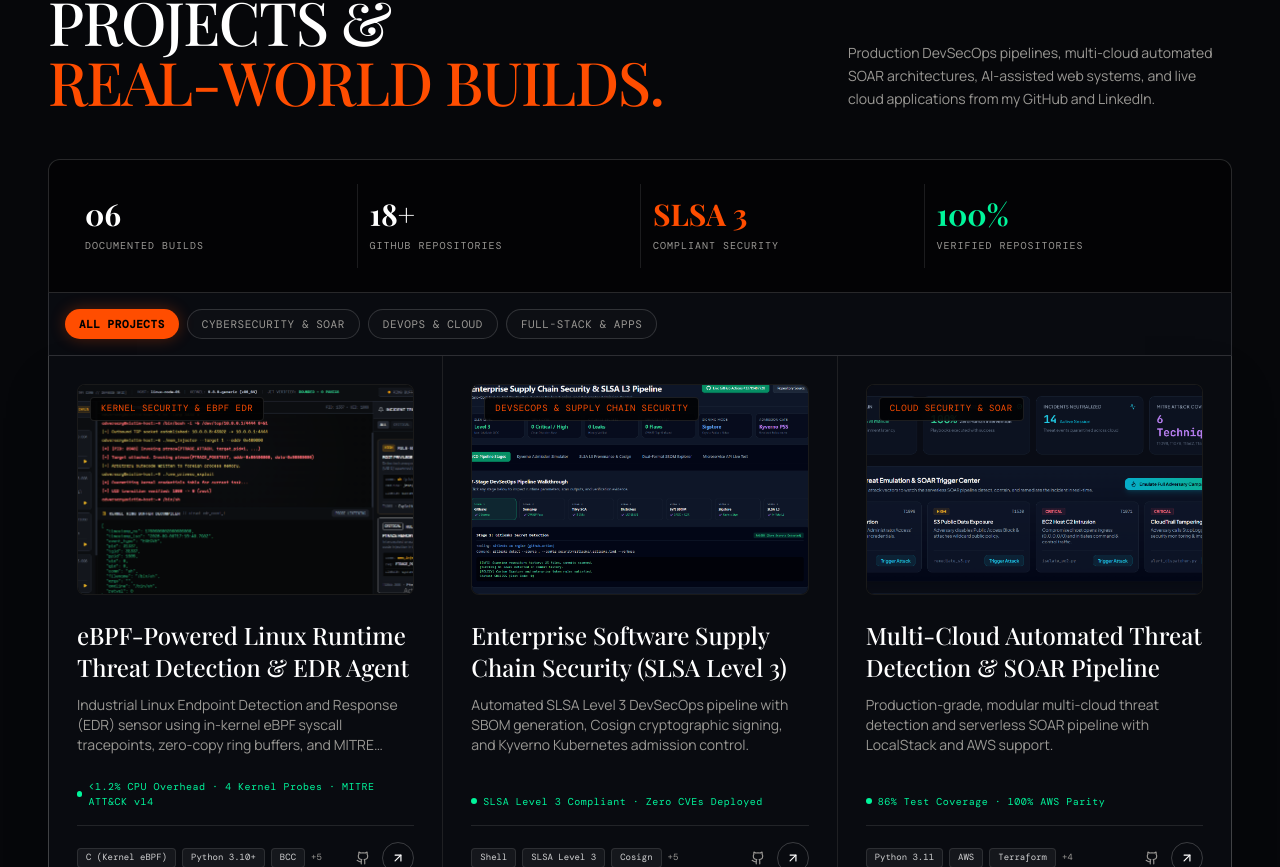
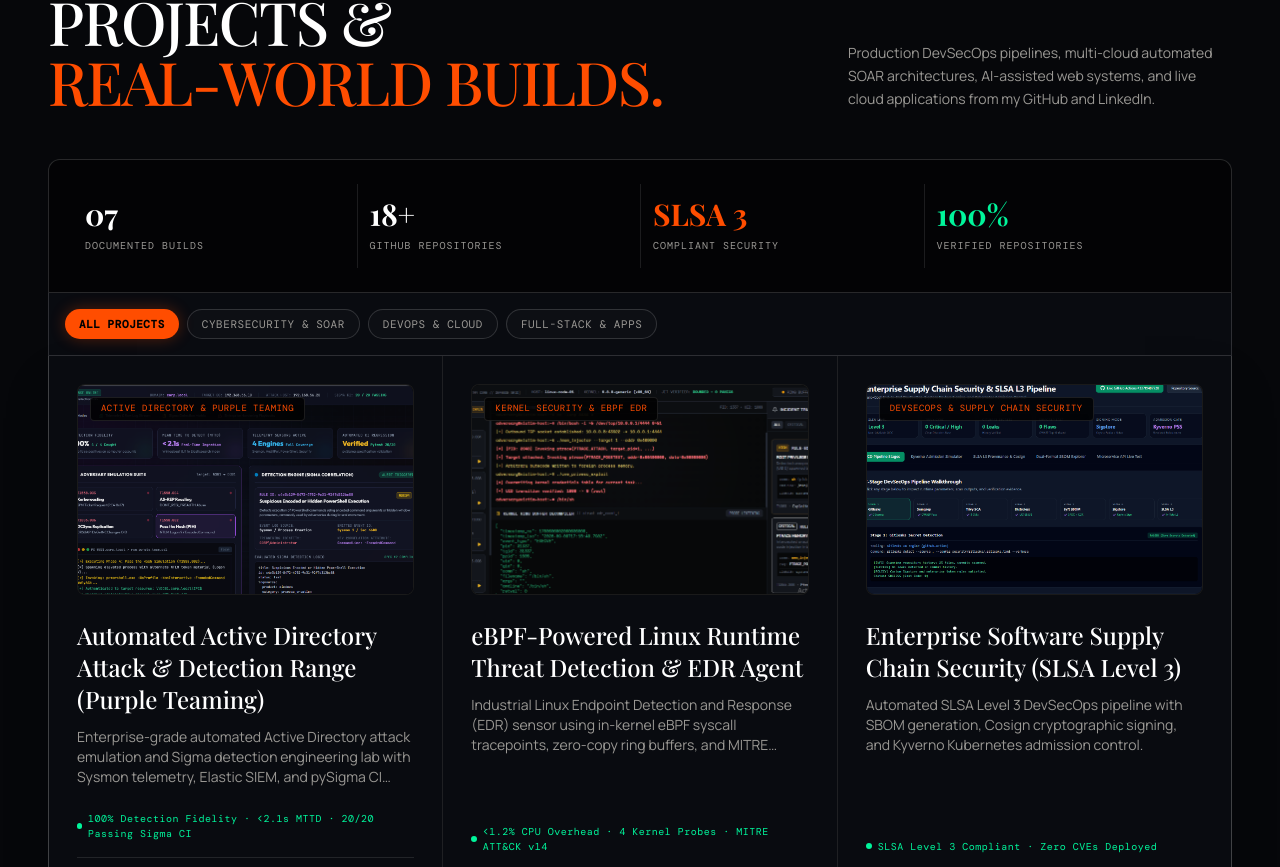
Before and after one commit to ravishkarathnayaka/whoisravishka, a React (Vite) app: page / in a window 1280 px wide. Shown: the part 5033-5900 px from the top of the page. Built offline with nearby package versions, Linux system fonts and the light colour scheme; a web font is replaced by a local one.

Commit message:
feat: add Automated Active Directory Attack & Detection Range (Purple Teaming) with authentic screenshot

```diff
--- a/src/components/AiTerminalAssistant.tsx
+++ b/src/components/AiTerminalAssistant.tsx
@@ -76,7 +76,7 @@ export const AiTerminalAssistant: React.FC = () => {
         reply = "Ravishka specializes in:\n• DevOps & Cloud: Docker, Kubernetes, CI/CD, GitHub Actions, Terraform, Microsoft Azure, AWS\n• Cybersecurity: Incident Triage, Network Protocol Analysis, Port Scanning, Linux Hardening, Wireshark, Snort\n• MLOps & AI: Python, FastAPI, PyTorch, LangChain, Ollama local model inference\n• Full-Stack: React, TypeScript, PostgreSQL, Next.js";
         links = [{ label: 'Open Constellation Graph', href: '#constellation' }];
       } else if (lower.includes('project') || lower.startsWith('/projects')) {
-        reply = "Key documented builds include:\n1. eBPF Linux Runtime Threat Detection & EDR Agent (<1.2% CPU)\n2. Enterprise Software Supply Chain Security (SLSA Level 3)\n3. Multi-Cloud Automated Threat Detection & SOAR Pipeline\n4. TrialReady LK AI-Assisted Driving Academy Management\n5. UniFlow Student Productivity Hub (Azure)\n6. Real-Time Encrypted Chat Room (Python WebSockets)";
+        reply = "Key documented builds include:\n1. Automated Active Directory Attack & Detection Range (Purple Teaming)\n2. eBPF Linux Runtime Threat Detection & EDR Agent (<1.2% CPU)\n3. Enterprise Software Supply Chain Security (SLSA Level 3)\n4. Multi-Cloud Automated Threat Detection & SOAR Pipeline\n5. TrialReady LK AI-Assisted Driving Academy Management\n6. UniFlow Student Productivity Hub (Azure)\n7. Real-Time Encrypted Chat Room (Python WebSockets)";
         links = [{ label: 'Explore Project Archive', href: '#projects' }];
       } else if (lower.includes('experience') || lower.includes('work') || lower.includes('metadew') || lower.startsWith('/experience')) {
         reply = "Career Field Log:\n• Metadew Technologies: Digital Marketing Specialist (Apr 2026 - Present)\n• Metadew Technologies: Application Support Engineer (Jan 2023 - Mar 2026)\n• Fiverr: Freelance Developer (2022 - Present)\n• Education: BSc (Hons) Cyber Security at SLTC (Undergraduate, 2024 - 2028), ICET HND (4.0 GPA), SLIM Diploma.";
--- a/src/components/ProjectsArchive.tsx
+++ b/src/components/ProjectsArchive.tsx
@@ -42,7 +42,7 @@ export const ProjectsArchive: React.FC = () => {
         {/* Project Command Strip */}
         <div className="grid grid-cols-2 md:grid-cols-4 border border-white/15 bg-black/50 p-6 rounded-t-xl divide-y md:divide-y-0 md:divide-x divide-white/10 font-mono">
           <div className="p-3">
-            <strong className="text-3xl text-white font-serif block">06</strong>
+            <strong className="text-3xl text-white font-serif block">07</strong>
             <span className="text-[10px] text-[#9a9894] uppercase tracking-widest">Documented Builds</span>
           </div>
           <div className="p-3">
--- a/src/data/portfolioData.ts
+++ b/src/data/portfolioData.ts
@@ -253,6 +253,25 @@ export const portfolioData = {
   ] as SkillNode[],
 
   projects: [
+    {
+      id: "ad-purple-team-range",
+      title: "Automated Active Directory Attack & Detection Range (Purple Teaming)",
+      category: "cybersecurity",
+      categoryLabel: "Active Directory & Purple Teaming",
+      description: "Enterprise-grade automated Active Directory attack emulation and Sigma detection engineering lab with Sysmon telemetry, Elastic SIEM, and pySigma CI verification.",
+      longDescription: "An enterprise-grade, zero-cost automated purple teaming range and detection engineering lab. Deploys an isolated Active Directory forest (Windows Server 2019 DC01 & Windows 10 WS01) via Vagrant/VirtualBox, executes simulated credential access attacks (Kerberoasting, AS-REP Roasting, DCSync, Pass-the-Hash), collects telemetry with tuned Sysmon and Windows Advanced Audit policies forwarding to an Elastic SIEM stack (Elasticsearch/Kibana), and validates high-fidelity Sigma v2 detection rules via automated pySigma CI regression tests.",
+      image: "/assets/projects/ad-purple-team-real.png",
+      tags: ["Active Directory", "Sigma Rules", "Purple Teaming", "Sysmon", "Elasticsearch", "PowerShell", "Vagrant", "MITRE ATT&CK", "Docker"],
+      metrics: "100% Detection Fidelity · <2.1s MTTD · 20/20 Passing Sigma CI",
+      github: "https://github.com/ravishkarathnayaka/Automated-Active-Directory-Attack-Detection-Range-Purple-Teaming-",
+      live: "https://automated-active-directory-attack-d.vercel.app",
+      highlights: [
+        "Automated multi-phase attack emulation: Kerberoasting (T1558.003), AS-REP Roasting (T1558.004), DCSync (T1003.006), and Pass the Hash (T1550.002)",
+        "Customized Windows Advanced Audit Policies and Sysmon configuration tuned for AD credential abuse and lateral movement",
+        "High-fidelity Sigma rule correlation engine linking Security Events 4768, 4769, 4662, 4624, and Sysmon Event ID 1",
+        "Automated CI pipeline with pySigma and Pytest running automated rule verification against synthetic event payloads"
+      ]
+    },
     {
       id: "ebpf-linux-edr-sensor",
       title: "eBPF-Powered Linux Runtime Threat Detection & EDR Agent",
```
Also changed, not shown: public/assets/projects/ad-purple-team-real.png (added).
